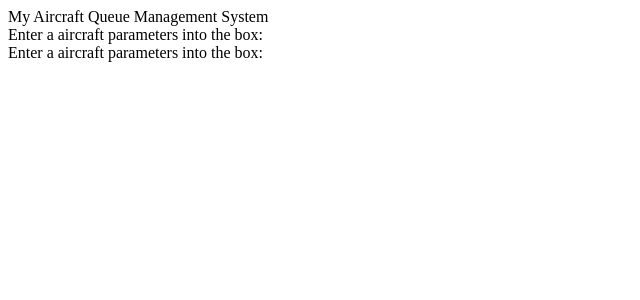
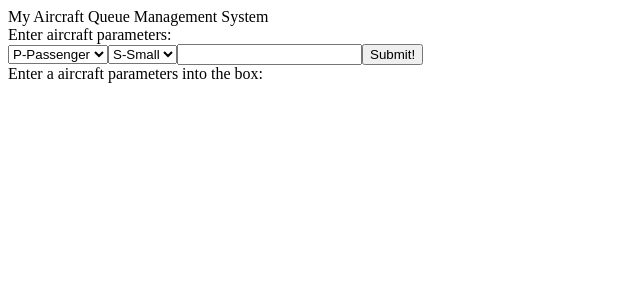
Before and after one commit to janetlee/coding_challenge_binFountain, a React app: page / in a window 1280 px wide. Shown: the top 300 px of the page, without its empty margins (0-640 px from the left). Built offline with nearby package versions, Linux system fonts and the light colour scheme; the HTML template or start-up script is replaced by a standard one.

Commit message:
Add dummy test spec file and begin adding UI components for queuing

```diff
--- a/client/src/components/Enqueue.jsx
+++ b/client/src/components/Enqueue.jsx
@@ -5,14 +5,42 @@ class Enqueue extends React.Component {
   constructor(props) {
     super(props);
     this.state = {
-      aircraft: {}
+      aircraftType: '',
+      aircraftSize: '',
+      aircraftId: ''
     }
+  }
+
+  handleAircraftEntry(event) {
+    this.setState({
+      aircraftId: event.target.value
+    });
   }
 
   render() {
     return (
       <div className='header'>
-        <div>Enter a aircraft parameters into the box:</div>
+        <div>Enter aircraft parameters:</div>
+        <select list="aircraftTypes">
+          <option value="P">P-Passenger</option>
+          <option value="C">C-Cargo</option>
+        </select>
+        <select list="aircraftSizes">
+          <option value="S">S-Small</option>
+          <option value="L">L-Large</option>
+        </select>
+        <input type="text"
+          value={this.state.aircraftId}
+          onChange={event => this.handleAircraftEntry(event)}/>
+        <button
+          onClick={() => this.props.handleEnqueue(
+            this.state.aircraftType,
+            this.state.aircraftSize,
+            this.state.aircraftId
+            )}
+        >
+          Submit!
+        </button>
       </div>
     );
   }
```
Also changed, not shown: package.json (+4 -4 lines), 3 other files (tests, documents, lock files or other folders).
